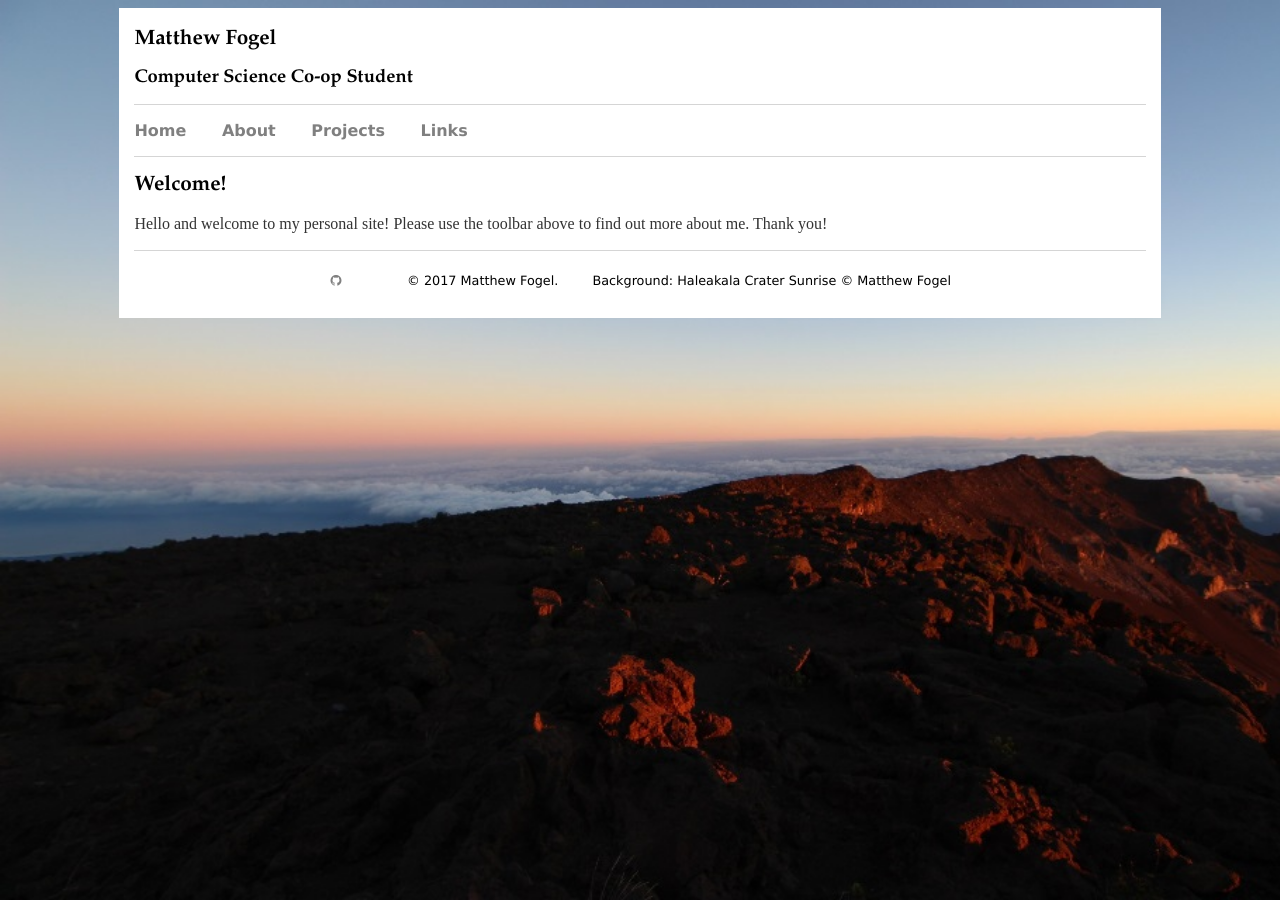
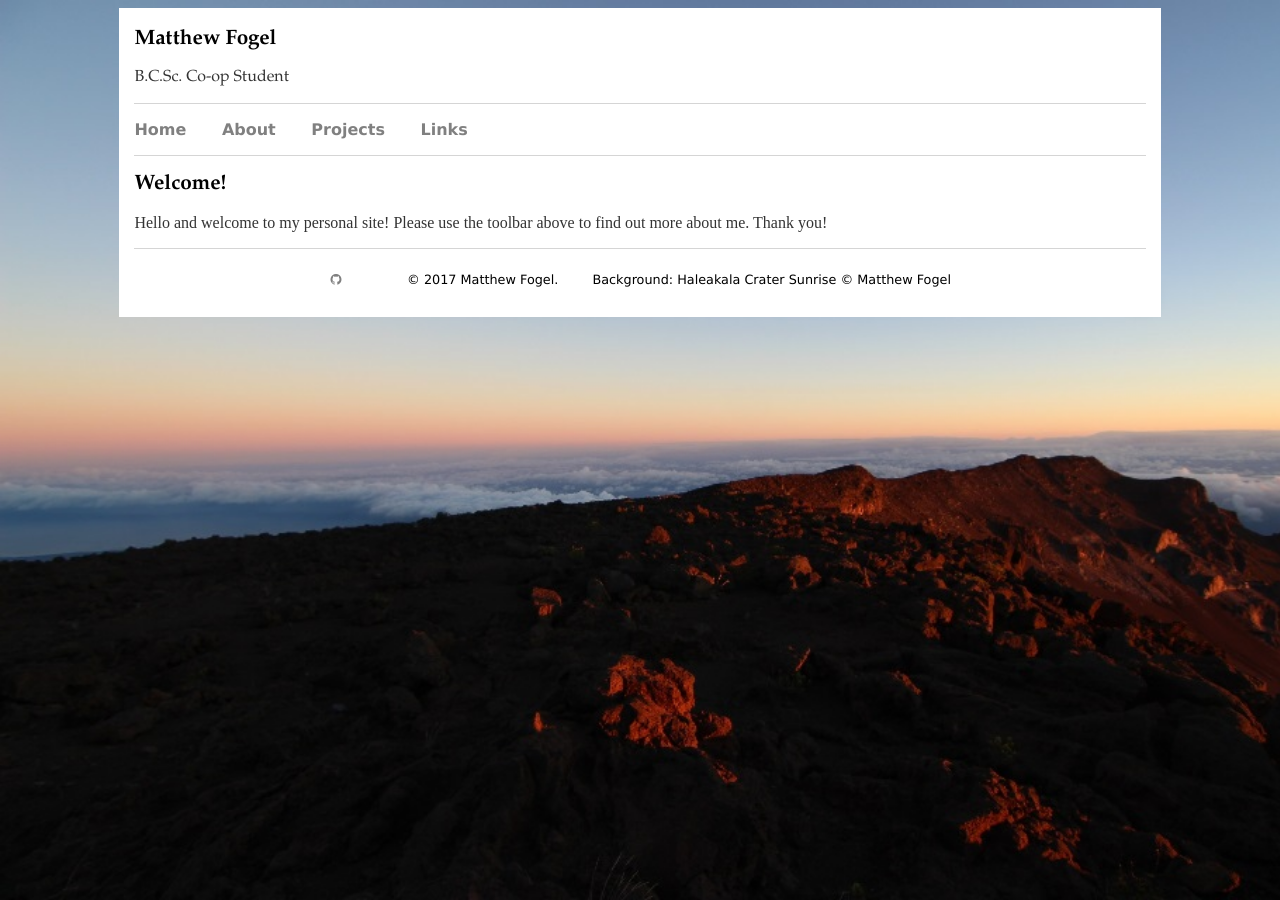
Before and after one commit to matthew-fogel/matthew-fogel.github.io, a Jekyll site: the page built from index.html, in a window 1280 px wide. Built offline with Jekyll 4.4.1, drawn with Linux system fonts in a browser that asks for light colours.

Commit message:
Modified description
p instead of h. Also used abbreviation

```diff
--- a/_layouts/default.html
+++ b/_layouts/default.html
@@ -11,7 +11,7 @@
         <div class="headerbar">
 		<header>
 		  <h1>Matthew Fogel</h1>
-		  <h2>Computer Science Co-op Student</h2>
+		  <p>B.C.Sc. Co-op Student</p>
 		</header>
 		<nav>
 			<ul>
```
